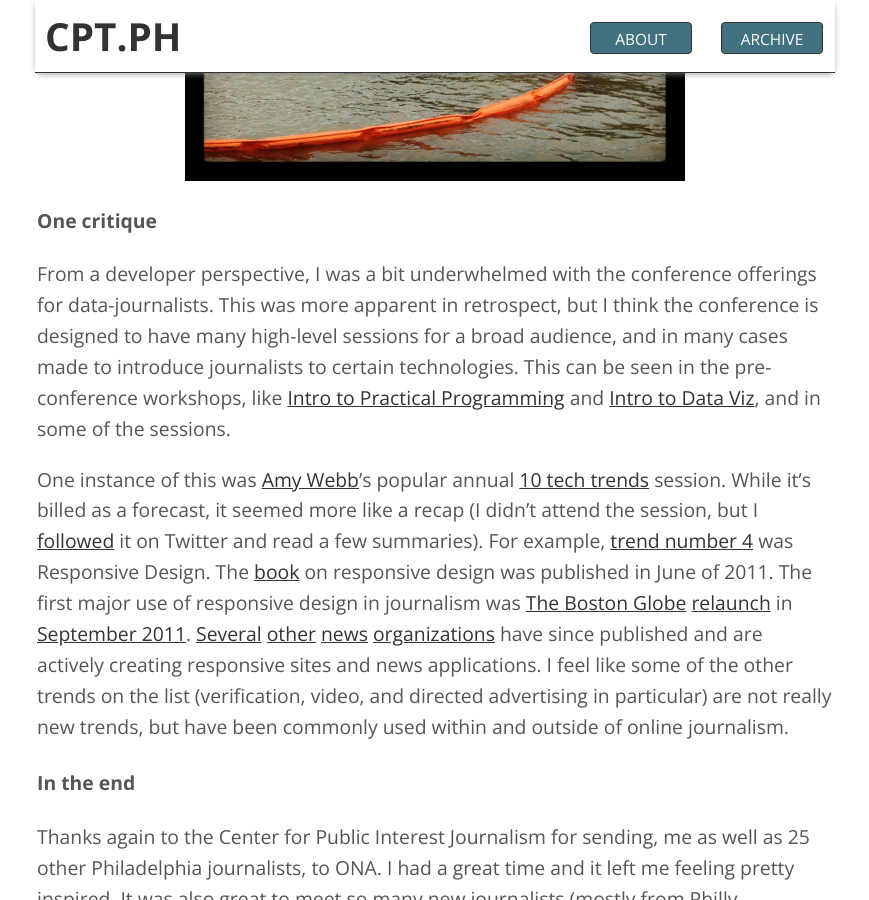
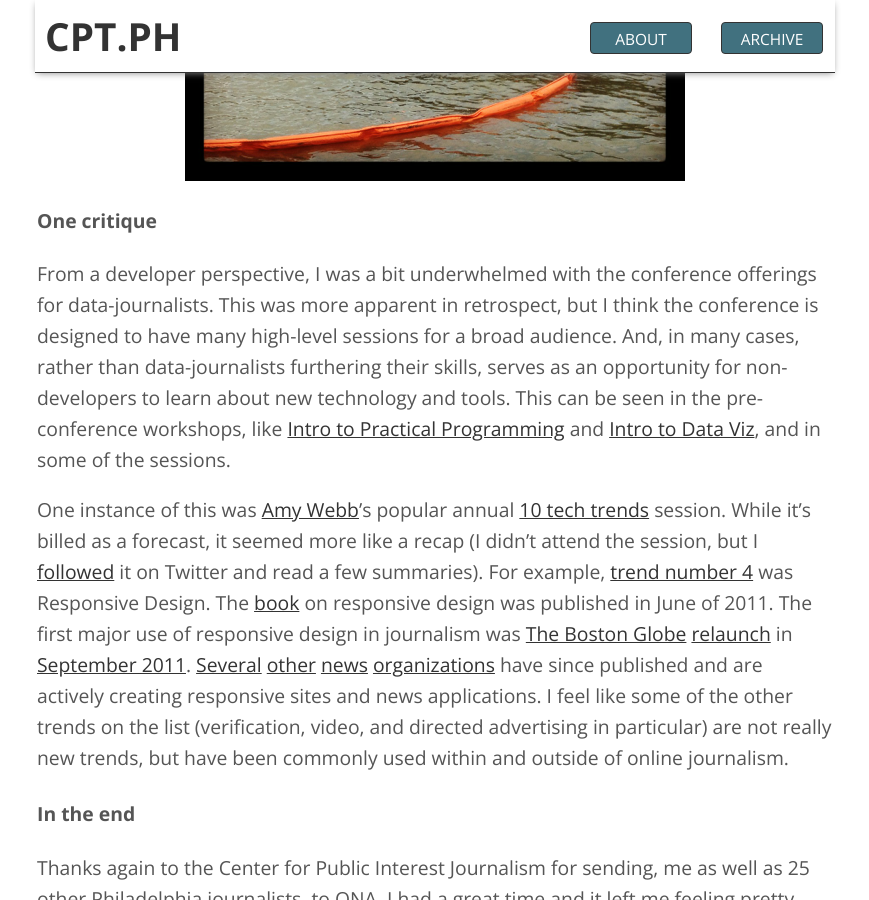
Before and after one commit to caseycesari/caseycesari.github.com, a Jekyll site: the page built from _posts/2012-09-25-ona12.md, in a window 1280 px wide and 900 px high, scrolled down 2461 px. Shown: the whole window, without its empty margins (205-1074 px from the left). Built offline with Jekyll 4.4.1, drawn with Linux system fonts in a browser that asks for light colours; nearby versions of some CDN libraries.

Commit message:
Another edit

```diff
--- a/_posts/2012-09-25-ona12.md
+++ b/_posts/2012-09-25-ona12.md
@@ -25,7 +25,7 @@ One of the last presentations I saw was [David Wright](https://twitter.com/dwjr)
 
 ####One critique
 
-From a developer perspective, I was a bit underwhelmed with the conference offerings for data-journalists. This was more apparent in retrospect, but I think the conference is designed to have many high-level sessions for a broad audience, and in many cases made to introduce journalists to certain technologies. This can be seen in the pre-conference workshops, like [Intro to Practical Programming](http://ona12.journalists.org/sessions/introduction-to-practical-programming/) and [Intro to Data Viz](http://ona12.journalists.org/sessions/intro-to-data-viz/), and in some of the sessions.
+From a developer perspective, I was a bit underwhelmed with the conference offerings for data-journalists. This was more apparent in retrospect, but I think the conference is designed to have many high-level sessions for a broad audience. And, in many cases, rather than data-journalists furthering their skills, serves as an opportunity for non-developers to learn about new technology and tools. This can be seen in the pre-conference workshops, like [Intro to Practical Programming](http://ona12.journalists.org/sessions/introduction-to-practical-programming/) and [Intro to Data Viz](http://ona12.journalists.org/sessions/intro-to-data-viz/), and in some of the sessions.
 
 One instance of this was [Amy Webb](https://twitter.com/webbmedia)'s popular annual [10 tech trends](http://webbmediagroup.com/blog/webbmedia-groups-secret-sauce) session. While it's billed as a forecast, it seemed more like a recap (I didn't attend the session, but I [followed](https://twitter.com/#!/search/%2310techtrends) it on Twitter and read a few summaries). For example, [trend number 4](http://gannettona2012.tumblr.com/post/32002584226/top-tech-trends) was Responsive Design. The [book](http://www.abookapart.com/products/responsive-web-design) on responsive design was published in June of 2011. The first major use of responsive design in journalism was [The Boston Globe](http://bostonglobe.com/) [relaunch](http://www.boston.com/bostonglobe/features/) in [September 2011](http://www.niemanlab.org/2011/09/four-observations-and-lots-of-questions-on-the-boston-globes-lovely-new-paywalled-site/). [Several](http://www.propublica.org) [other](http://www.chicagotribune.com/news/data/) [news](http://m.washingtonpost.com) [organizations](http://m.bbc.co.uk/news) have since published and are actively creating responsive sites and news applications. I feel like some of the other trends on the list (verification, video, and directed advertising in particular) are not really new trends, but have been commonly used within and outside of online journalism.
 
```
